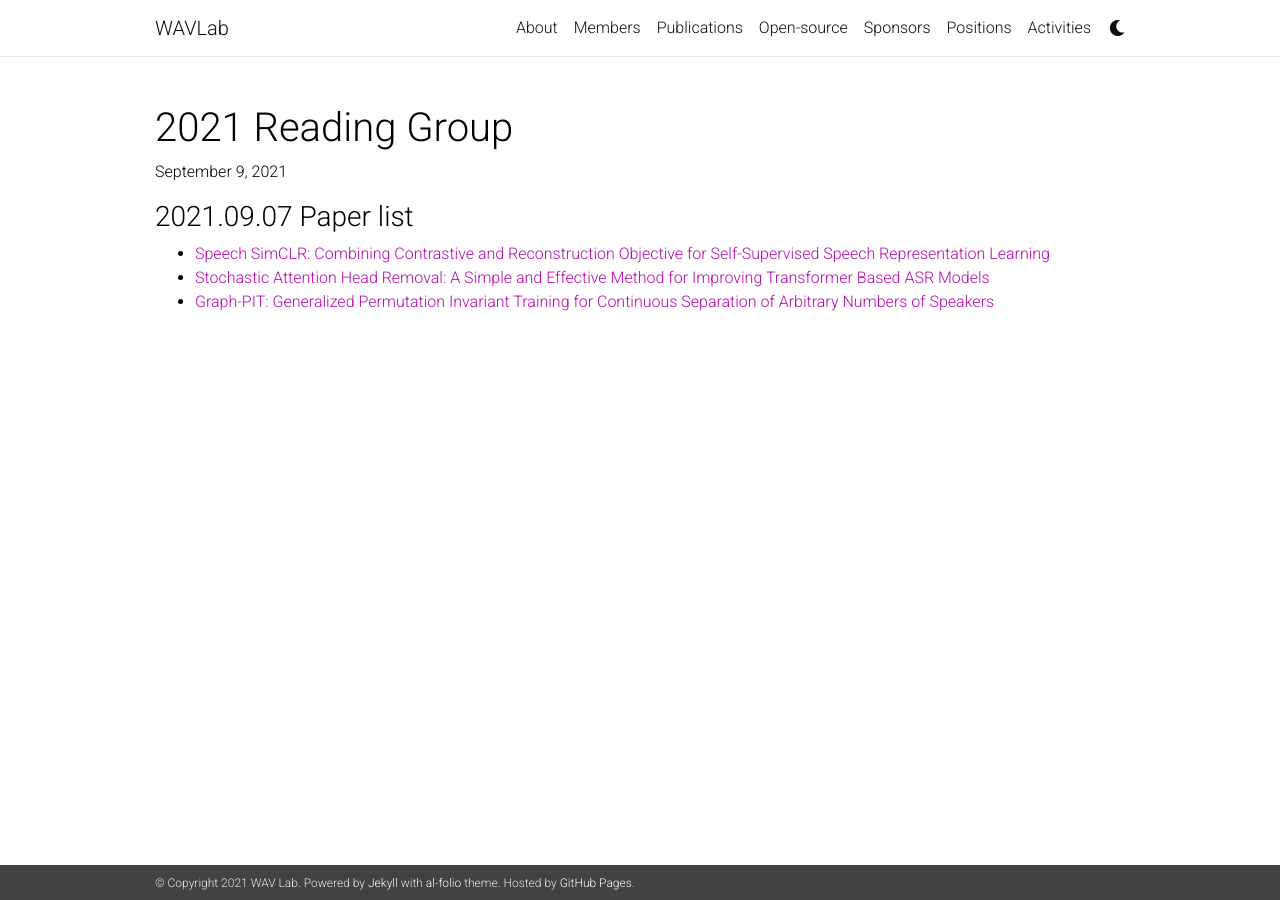
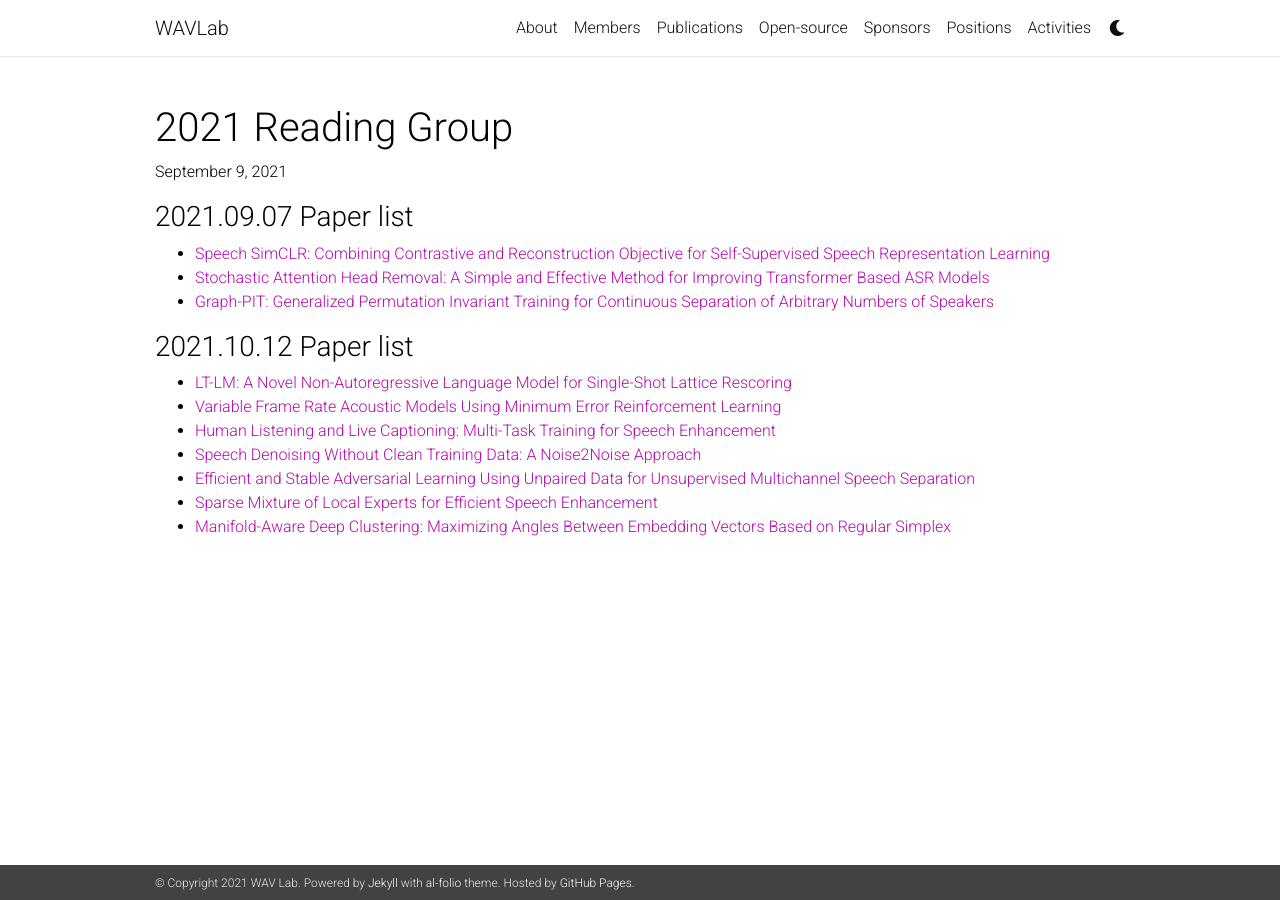
Before and after one commit to shinjiwlab/shinjiwlab.github.io, a Jekyll site: the page built from _posts/2021-07-13-reading-group.md, in a window 1280 px wide. Built offline with Jekyll 4.4.1, drawn with Linux system fonts in a browser that asks for light colours; nearby versions of some CDN libraries; a style sheet for code colours, icons or effects is not loaded.

Commit message:
Update Reading group 2021.10.12

```diff
--- a/_posts/2021-07-13-reading-group.md
+++ b/_posts/2021-07-13-reading-group.md
@@ -10,3 +10,14 @@ comments: false
 - [Speech SimCLR: Combining Contrastive and Reconstruction Objective for Self-Supervised Speech Representation Learning](https://www.isca-speech.org/archive/interspeech_2021/jiang21_interspeech.html)
 - [Stochastic Attention Head Removal: A Simple and Effective Method for Improving Transformer Based ASR Models](https://www.isca-speech.org/archive/interspeech_2021/zhang21p_interspeech.html)
 - [Graph-PIT: Generalized Permutation Invariant Training for Continuous Separation of Arbitrary Numbers of Speakers](https://www.isca-speech.org/archive/interspeech_2021/neumann21_interspeech.html)
+
+
+
+### 2021.10.12 Paper list
+- [LT-LM: A Novel Non-Autoregressive Language Model for Single-Shot Lattice Rescoring](https://www.isca-speech.org/archive/interspeech_2021/mitrofanov21_interspeech.html)
+- [Variable Frame Rate Acoustic Models Using Minimum Error Reinforcement Learning](https://www.isca-speech.org/archive/interspeech_2021/jiang21b_interspeech.html)
+- [Human Listening and Live Captioning: Multi-Task Training for Speech Enhancement](https://www.isca-speech.org/archive/interspeech_2021/eskimez21b_interspeech.html)
+- [Speech Denoising Without Clean Training Data: A Noise2Noise Approach](https://www.isca-speech.org/archive/interspeech_2021/kashyap21_interspeech.html)
+- [Efficient and Stable Adversarial Learning Using Unpaired Data for Unsupervised Multichannel Speech Separation](https://www.isca-speech.org/archive/interspeech_2021/nakagome21_interspeech.html)
+- [Sparse Mixture of Local Experts for Efficient Speech Enhancement](http://www.interspeech2020.org/index.php?m=content&c=index&a=show&catid=412&id=1229)
+- [Manifold-Aware Deep Clustering: Maximizing Angles Between Embedding Vectors Based on Regular Simplex](https://www.isca-speech.org/archive/interspeech_2021/tanaka21_interspeech.html)
```
